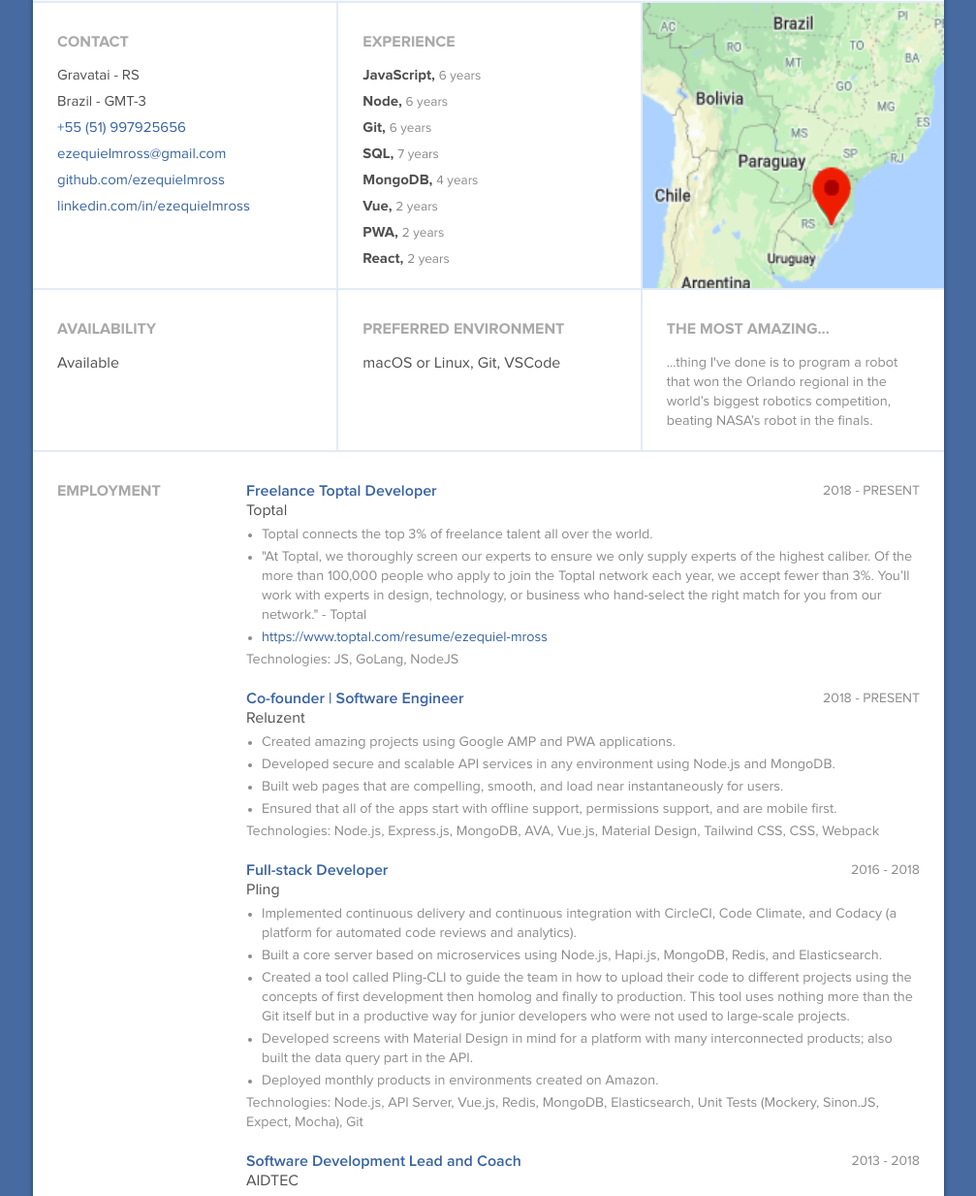
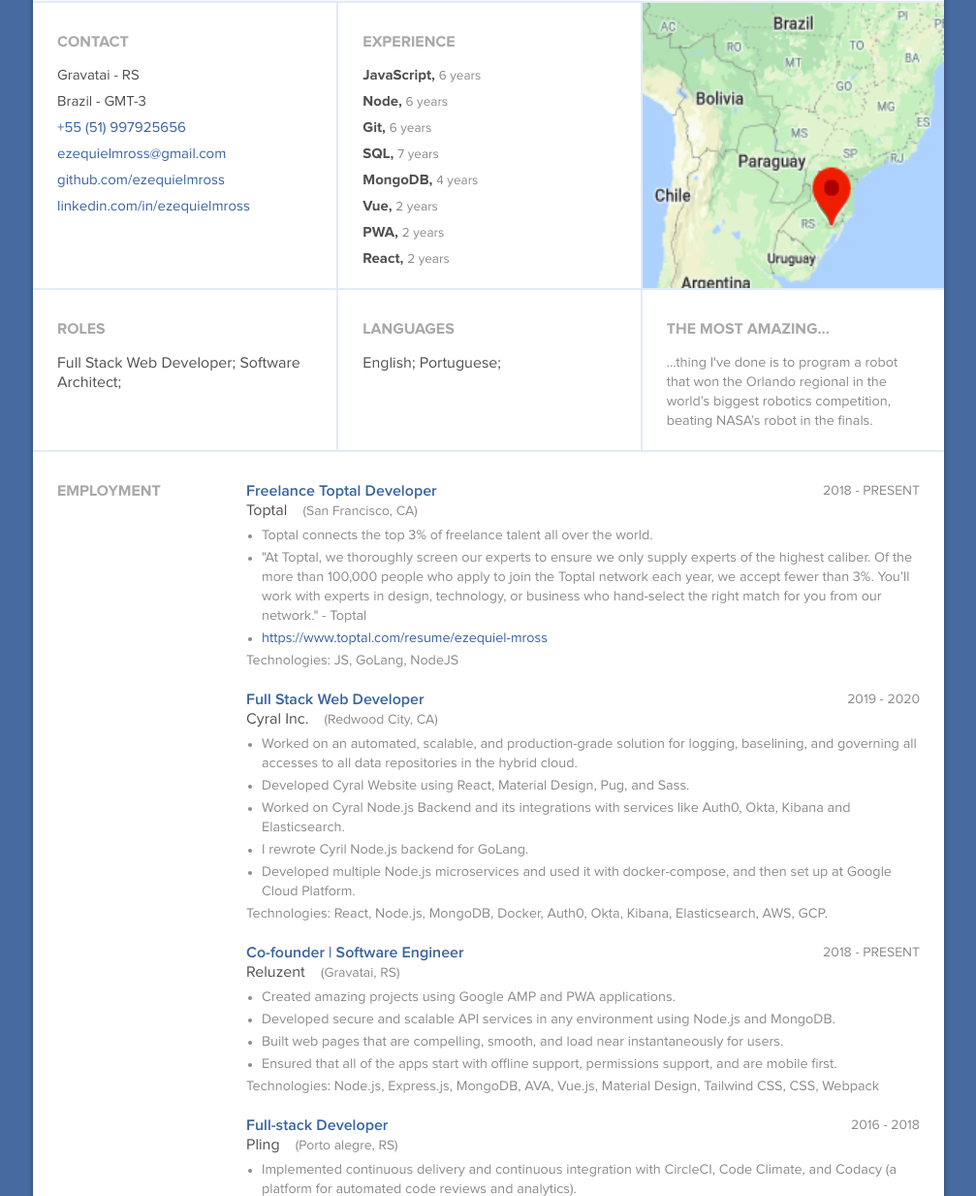
Before and after one commit to ezequielmross/ezequielmross.github.io, a plain HTML site: page index.html in a window 1280 px wide. Shown: the part 503-1736 px from the top of the page at 97% size, without its empty margins (136-1143 px from the left). Drawn offline with Linux system fonts and the light colour scheme.

Commit message:
Add locations

```diff
--- a/index.html
+++ b/index.html
@@ -124,16 +124,16 @@
                         <div class="resume_details-col is-1_of_3 is-1_of_2_for_printing" data-role="details-cell">
                            <div class="resume_details-item">
                               <div class="resume_details-item_inner">
-                                 <h2 class="resume_details-title">Availability</h2>
-                                 <div class="resume_details-text">Available</div>
+                                 <h2 class="resume_details-title">ROLES</h2>
+                                 <div class="resume_details-text">Full Stack Web Developer; Software Architect;</div>
                               </div>
                            </div>
                         </div>
                         <div class="resume_details-col is-1_of_3 is-1_of_2_for_printing" data-role="details-cell">
                            <div class="resume_details-item">
                               <div class="resume_details-item_inner">
-                                 <h2 class="resume_details-title">Preferred Environment</h2>
-                                 <div class="resume_details-text">macOS or Linux, Git, VSCode</div>
+                                 <h2 class="resume_details-title">LANGUAGES</h2>
+                                 <div class="resume_details-text">English; Portuguese;</div>
                               </div>
                            </div>
                         </div>
@@ -164,7 +164,7 @@
                                     <div class="resume_section-content_row">
                                        <h3 class="resume_section-content_title has-range">Freelance Toptal Developer</h3>
                                        <div class="resume_section-content_range">2018 - PRESENT</div>
-                                       <div class="resume_section-content_subtitle">Toptal</div>
+                                       <div class="resume_section-content_subtitle">Toptal <span class="resume_section-content_range">(San Francisco, CA)</span></div>
                                     </div>
                                     <div class="muted">
                                        <ul>
@@ -175,11 +175,28 @@
                                        <div class="js-technologies">Technologies: JS, GoLang, NodeJS</div>
                                     </div>
                                  </li>
+                                 <li class="resume_section-content_item" data-role="item" id="employment-150637">
+                                    <div class="resume_section-content_row">
+                                       <h3 class="resume_section-content_title has-range">Full Stack Web Developer</h3>
+                                       <div class="resume_section-content_range">2019 - 2020</div>
+                                       <div class="resume_section-content_subtitle">Cyral Inc. <span class="resume_section-content_range">(Redwood City, CA)</span></div>
+                                    </div>
+                                    <div class="muted">
+                                       <ul>
+                                          <li>Worked on an automated, scalable, and production-grade solution for logging, baselining, and governing all accesses to all data repositories in the hybrid cloud.</li>
+                                          <li>Developed Cyral Website using React, Material Design, Pug, and Sass.</li>
+                                          <li>Worked on Cyral Node.js Backend and its integrations with services like Auth0, Okta, Kibana and Elasticsearch.</li>
+                                          <li>I rewrote Cyril Node.js backend for GoLang.</li>
+                                          <li>Developed multiple Node.js microservices and used it with docker-compose, and then set up at Google Cloud Platform.</li>
+                                       </ul>
+                                       <div class="js-technologies">Technologies: React, Node.js, MongoDB, Docker, Auth0, Okta, Kibana, Elasticsearch, AWS, GCP.</div>
+                                    </div>
+                                 </li>
                                  <li class="resume_section-content_item" data-gql-id="VjEtRW1wbG95bWVudC0xNTA2Mzc" data-role="item" id="employment-150637">
                                     <div class="resume_section-content_row">
                                        <h3 class="resume_section-content_title has-range">Co-founder | Software Engineer</h3>
                                        <div class="resume_section-content_range">2018 - PRESENT</div>
-                                       <div class="resume_section-content_subtitle">Reluzent</div>
+                                       <div class="resume_section-content_subtitle">Reluzent <span class="resume_section-content_range">(Gravatai, RS)</span></div>
                                     </div>
                                     <div class="muted">
                                        <ul>
@@ -195,7 +212,7 @@
                                     <div class="resume_section-content_row">
                                        <h3 class="resume_section-content_title has-range">Full-stack Developer</h3>
                                        <div class="resume_section-content_range">2016 - 2018</div>
-                                       <div class="resume_section-content_subtitle">Pling</div>
+                                       <div class="resume_section-content_subtitle">Pling <span class="resume_section-content_range">(Porto alegre, RS)</span></div>
                                     </div>
                                     <div class="muted">
                                        <ul>
@@ -212,7 +229,7 @@
                                     <div class="resume_section-content_row">
                                        <h3 class="resume_section-content_title has-range">Software Development Lead and Coach</h3>
                                        <div class="resume_section-content_range">2013 - 2018</div>
-                                       <div class="resume_section-content_subtitle">AIDTEC</div>
+                                       <div class="resume_section-content_subtitle">AIDTEC <span class="resume_section-content_range">(Gravatai, RS)</span></div>
                                     </div>
                                     <div class="muted">
                                        <ul>
@@ -228,7 +245,7 @@
                                     <div class="resume_section-content_row">
                                        <h3 class="resume_section-content_title has-range">Full-stack Developer</h3>
                                        <div class="resume_section-content_range">2014 - 2016</div>
-                                       <div class="resume_section-content_subtitle">Tlantic Sl</div>
+                                       <div class="resume_section-content_subtitle">Tlantic Sl <span class="resume_section-content_range">(Porto alegre, RS)</span></div>
                                     </div>
                                     <div class="muted">
                                        <ul>
```
